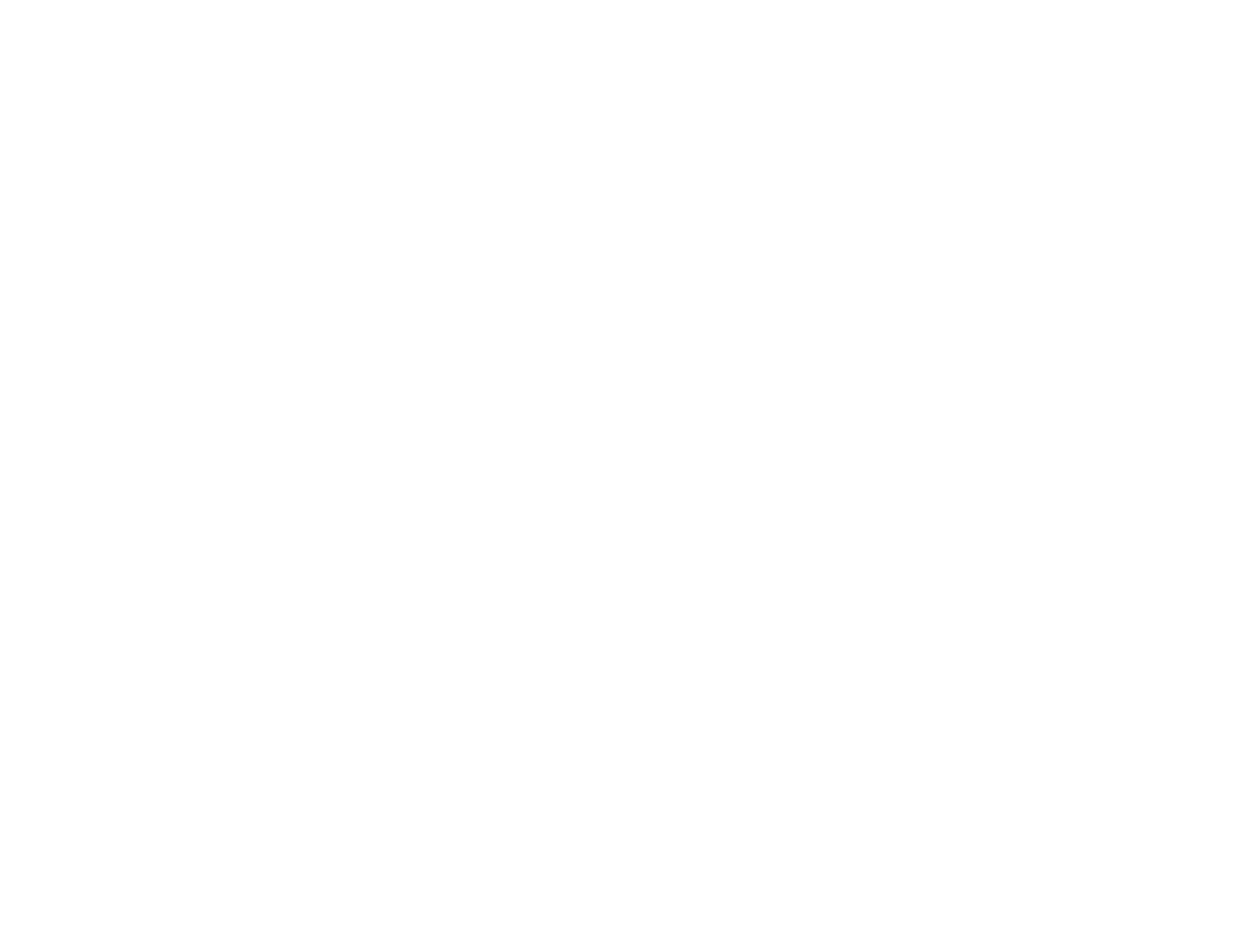
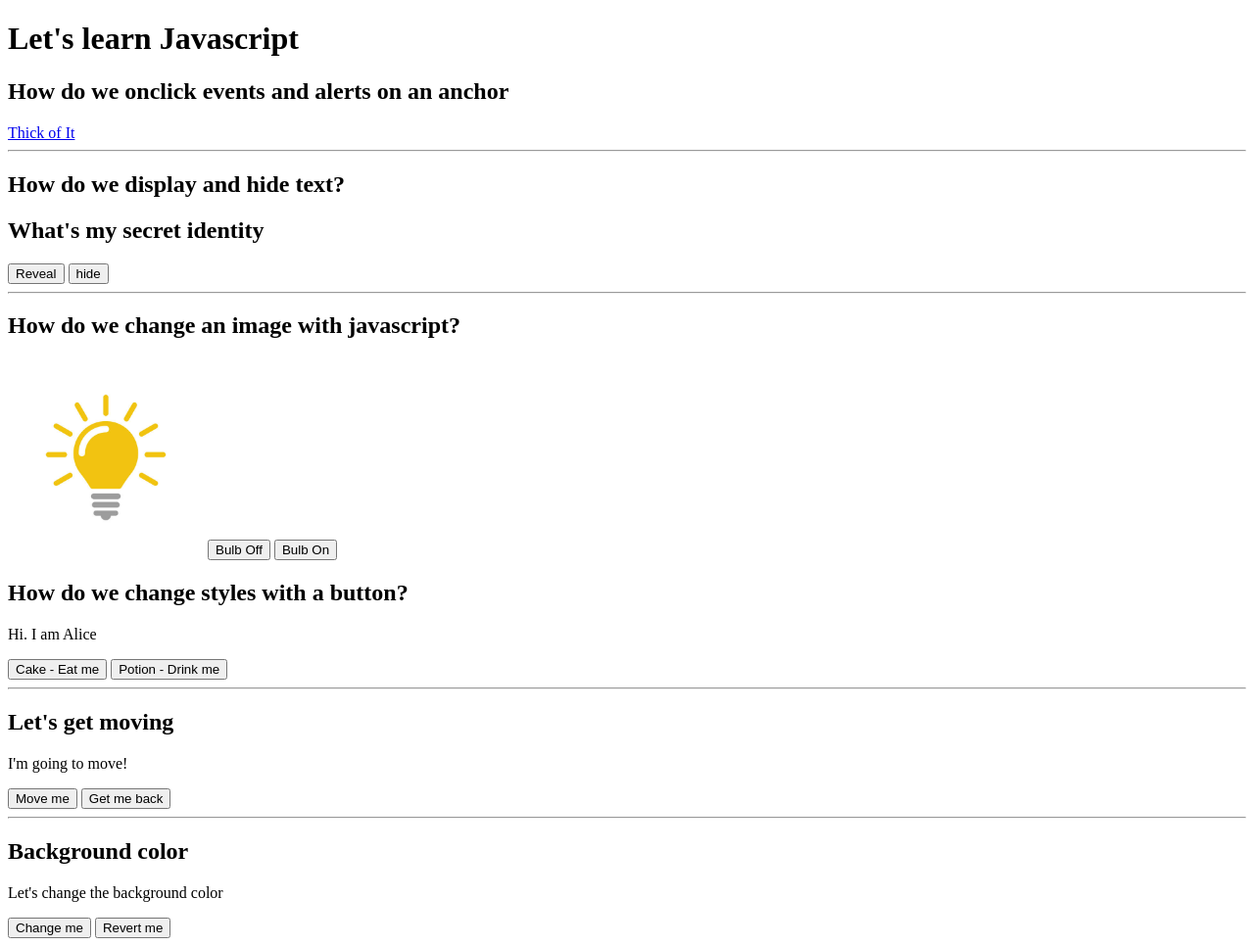
Before and after one commit to Cubby-the-Hippo/Day-10, a plain HTML site: page index.html in a window 1280 px wide. Shown: the whole page at 98% size. Before the commit the page ends 800 px from the top, so only its background shows below. Drawn offline with Linux system fonts and the light colour scheme.

Commit message:
commit 2

```diff
--- a/index.html
+++ b/index.html
@@ -3,9 +3,50 @@
 <head>
     <meta charset="UTF-8">
     <meta name="viewport" content="width=device-width, initial-scale=1.0">
-    <title>Document</title>
+    <title>Javascript stuff</title>
 </head>
 <body>
+    <h1>Let's learn Javascript</h1>
+    <h2>How do we onclick events and alerts on an anchor</h2>
+
+    <a href="https://www.youtube.com/watch?v=At8v_Yc044Y" target="_blank" onclick="alert('Warning! Your ears might expload!')">Thick of It</a>
+
+
+    <hr>
+    <h2>How do we display and hide text?</h2>
+    <h2>What's my secret identity</h2>
+    <p id="secret"></p>
+    <button onclick="document.getElementById('secret').innerHTML='Nana nana nana nana, Batman'; document.getElementById('secret').style.display='block'">Reveal</button>
+    <button onclick="document.getElementById('secret').innerHTML=''">hide</button>
+
+
+    <hr>
+    <h2>How do we change an image with javascript?</h2>
+    <img src="images/on.jpg" id="myImage" style="height:200px; width: 200px;">
+    <button onclick="document.getElementById('myImage').src='images/off.jpg'">Bulb Off</button>
+    <button onclick="document.getElementById('myImage').src='images/on.jpg'">Bulb On</button>
+
+    <h2>How do we change styles with a button?</h2>
+    <p id="alice">Hi. I am Alice</p>
+
+    <button onclick="document.getElementById('alice').style.color='blue'; document.getElementById('alice').style.fontSize='5px'">Cake - Eat me</button>
+    <button onclick="document.getElementById('alice').style.color='red'; document.getElementById('alice').style.fontSize='50px'">Potion - Drink me</button>
+
+
+    <hr>
+    <h2>Let's get moving</h2>
+    <p id="move">I'm going to move!</p>
+    <button onclick="document.getElementById('move').style.transform='rotate(30deg)'">Move me</button>
+    <button onclick="document.getElementById('move').style.transform='none'">Get me back</button>
+
+    <hr>
+    <h2>Background color</h2>
+    <p id="background">Let's change the background color</p>
+    <button onclick="document.getElementById('background').style.backgroundColor='green'">Change me</button>
+    <button onclick="document.getElementById('background').style.backgroundColor=''">Revert me</button>
+
+
+
 
 </body>
 </html>
```
Also changed, not shown: images/off.jpg (added), images/on.jpg (added), 1 other file.
